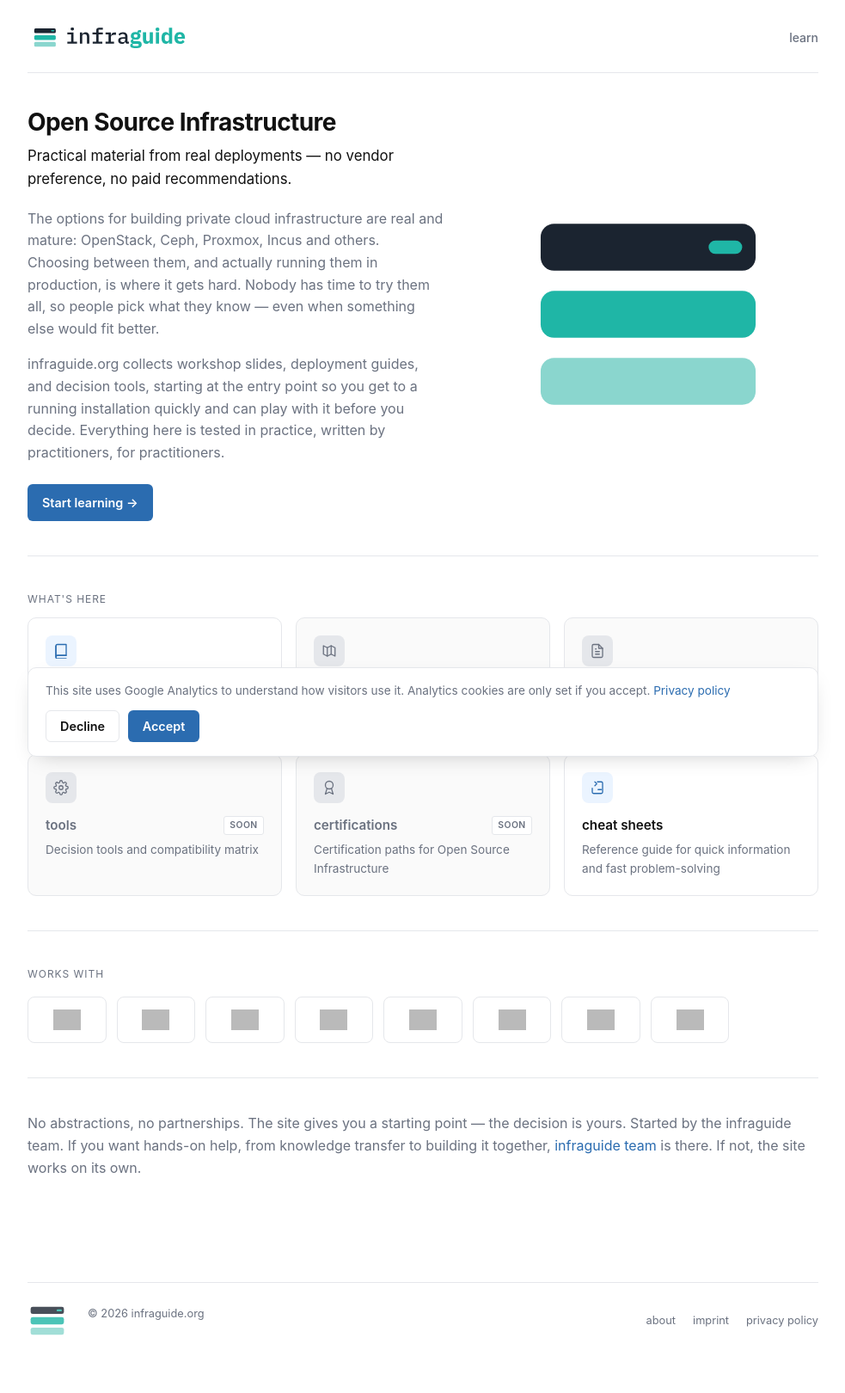
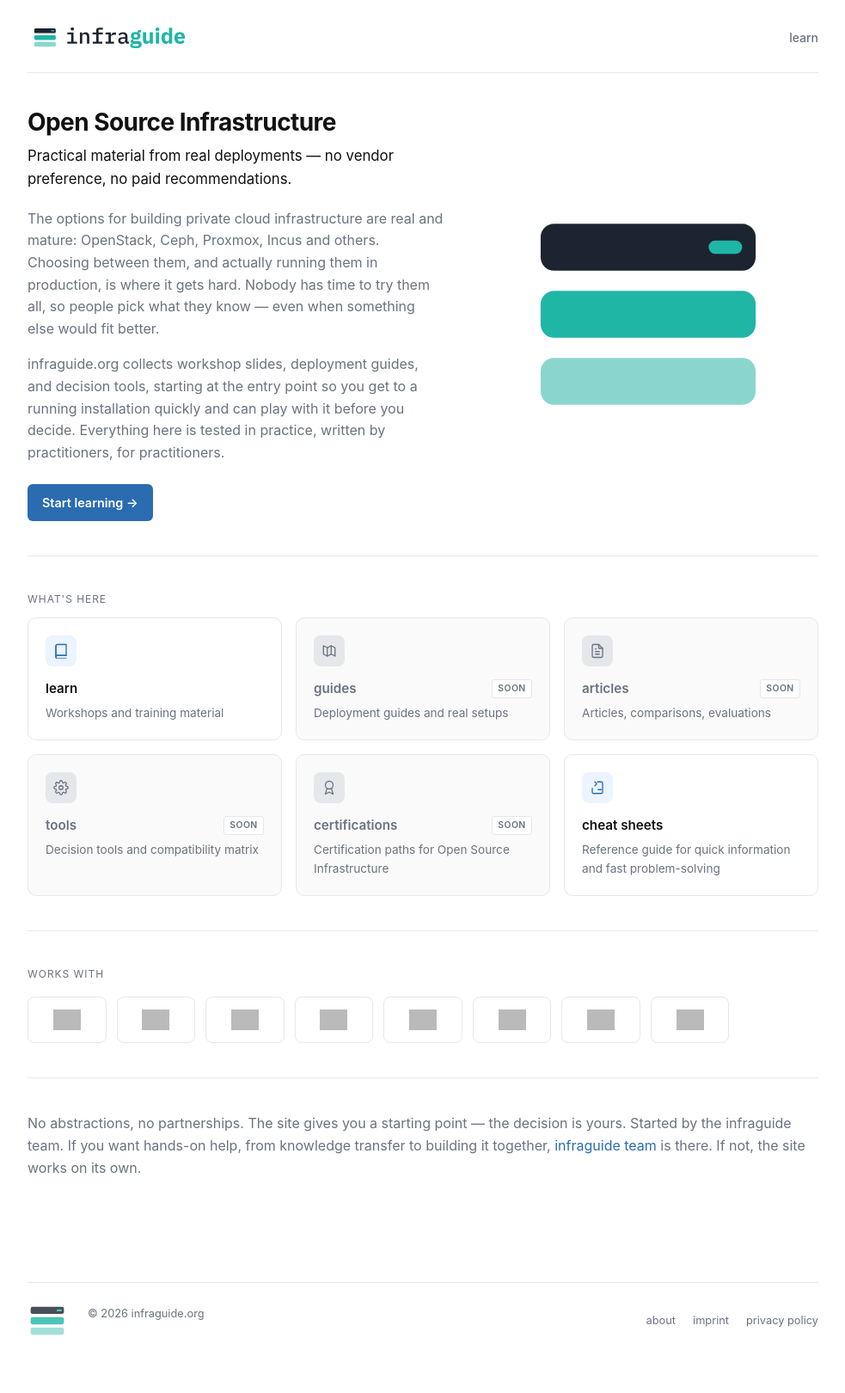
Before and after one commit to codecap/infraguide, a Jekyll site: the page built from index.md, in a window 1280 px wide. Shown: the whole page at 86% size, without its empty margins (148-1131 px from the left). Built offline with Jekyll 4.4.1, drawn with Linux system fonts in a browser that asks for light colours; comment, search, counter and statistics services are not loaded; grey boxes are pictures that could not be loaded.

Commit message:
Replace DIY cookie banner with Cookiebot
Adds the Cookiebot script (CBID a0d95ff2-...) first in <head> per
their loading requirement, and switches GA to Cookiebot's
auto-blocking convention (type="text/plain"
data-cookieconsent="statistics") so it only activates after consent.
Removes the custom consent banner markup/JS/CSS this replaces, and
makes the privacy policy's Cookiebot description actually accurate.

Co-Authored-By: Claude Sonnet 5 <noreply@anthropic.com>

```diff
--- a/_layouts/default.html
+++ b/_layouts/default.html
@@ -1,6 +1,7 @@
 <!DOCTYPE html>
 <html lang="en">
 <head>
+  <script id="Cookiebot" src="https://consent.cookiebot.com/uc.js" data-cbid="a0d95ff2-fbed-4b16-a4a2-5e7c4b244e68" data-blockingmode="auto" type="text/javascript"></script>
   <meta charset="UTF-8">
   <meta name="viewport" content="width=device-width, initial-scale=1.0">
   <title>{% if page.title %}{{ page.title }} · {{ site.title }}{% else %}{{ site.title }}{% endif %}</title>
@@ -50,56 +51,12 @@
     </div>
   </footer>
 
-  <div id="cookie-consent" class="cookie-consent" hidden>
-    <p>
-      This site uses Google Analytics to understand how visitors use it.
-      Analytics cookies are only set if you accept.
-      <a href="{{ '/privacy/' | relative_url }}">Privacy policy</a>
-    </p>
-    <div class="cookie-consent-actions">
-      <button type="button" class="btn btn--ghost" data-consent="decline">Decline</button>
-      <button type="button" class="btn btn--primary" data-consent="accept">Accept</button>
-    </div>
-  </div>
-
-  <script>
-    (function () {
-      var GA_ID = 'G-BNHX3DX017';
-      var STORAGE_KEY = 'ga-consent';
-
-      function loadGA() {
-        var s = document.createElement('script');
-        s.async = true;
-        s.src = 'https://www.googletagmanager.com/gtag/js?id=' + GA_ID;
-        document.head.appendChild(s);
-
-        window.dataLayer = window.dataLayer || [];
-        function gtag() { dataLayer.push(arguments); }
-        window.gtag = gtag;
-        gtag('js', new Date());
-        gtag('config', GA_ID);
-      }
-
-      var consent = localStorage.getItem(STORAGE_KEY);
-      if (consent === 'granted') {
-        loadGA();
-        return;
-      }
-      if (consent === 'denied') {
-        return;
-      }
-
-      var banner = document.getElementById('cookie-consent');
-      if (!banner) return;
-      banner.hidden = false;
-      banner.addEventListener('click', function (e) {
-        var action = e.target.getAttribute('data-consent');
-        if (!action) return;
-        localStorage.setItem(STORAGE_KEY, action === 'accept' ? 'granted' : 'denied');
-        if (action === 'accept') loadGA();
-        banner.hidden = true;
-      });
-    })();
+  <script type="text/plain" data-cookieconsent="statistics" src="https://www.googletagmanager.com/gtag/js?id=G-BNHX3DX017"></script>
+  <script type="text/plain" data-cookieconsent="statistics">
+    window.dataLayer = window.dataLayer || [];
+    function gtag(){ dataLayer.push(arguments); }
+    gtag('js', new Date());
+    gtag('config', 'G-BNHX3DX017');
   </script>
 </body>
 </html>
--- a/assets/style.css
+++ b/assets/style.css
@@ -738,50 +738,6 @@ footer a:hover {
   color: var(--color-accent);
 }
 
-/* Cookie consent */
-
-.cookie-consent {
-  position: fixed;
-  left: 1.25rem;
-  right: 1.25rem;
-  bottom: 1.25rem;
-  z-index: 100;
-  display: flex;
-  align-items: center;
-  justify-content: space-between;
-  flex-wrap: wrap;
-  gap: 0.75rem 1.5rem;
-  max-width: calc(var(--max-width) - 2.5rem);
-  margin: 0 auto;
-  padding: 1rem 1.25rem;
-  background: var(--color-bg);
-  border: 1px solid var(--color-border);
-  border-radius: var(--radius);
-  box-shadow: 0 8px 24px -12px rgba(0, 0, 0, 0.25);
-}
-
-.cookie-consent p {
-  font-size: 0.85rem;
-  color: var(--color-muted);
-  margin: 0;
-}
-
-.cookie-consent-actions {
-  display: flex;
-  gap: 0.6rem;
-  flex-shrink: 0;
-}
-
-.cookie-consent-actions .btn {
-  font-family: inherit;
-  font-size: 0.9rem;
-  cursor: pointer;
-}
-
-.cookie-consent-actions .btn--ghost {
-  background: transparent;
-}
-
 /* Responsive */
 
 @media (max-width: 720px) {
```
